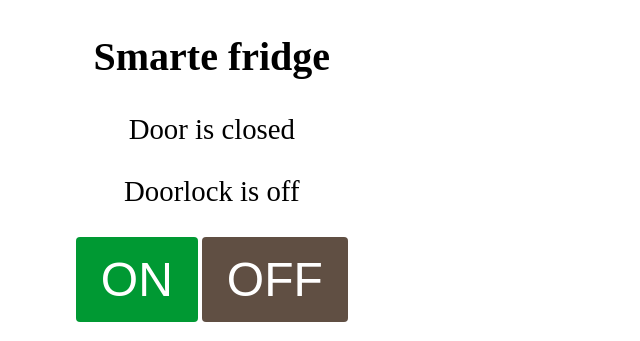
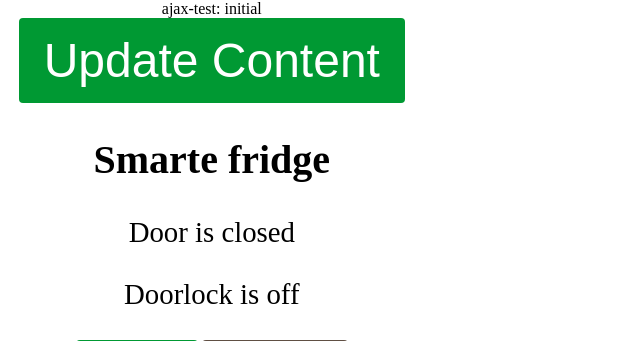
Before and after one commit to mario-trabert/RasPi_Backend, a Flask app: page / in a window 1280 px wide. Shown: the top 341 px of the page, without its empty margins (0-640 px from the left). Run offline with Flask 2, Linux system fonts and the light colour scheme; some libraries are stand-ins or nearby versions.

Commit message:
Update index.html

```diff
--- a/templates/index.html
+++ b/templates/index.html
@@ -4,9 +4,26 @@
 <title>RPi Web Server</title>
 <link rel="stylesheet" type="text/css" href="{{ url_for('static', filename='style.css') }}">
 <meta name="viewport" content="width=device-width, initial-scale=1">
+<script type="JavaScript">
+    function loadDoc() {
+      var xhttp = new XMLHttpRequest();
+      xhttp.onreadystatechange = function() {
+        if (this.readyState == 4 && this.status == 200) {
+         document.getElementById("demo").innerHTML = this.responseText;
+        }
+      };
+      xhttp.open("GET", "ajax_info.txt", true);
+      xhttp.send();
+    }
+</script>
 </head>
 
 <body>
+    <div id="demo">
+        ajax-test: initial
+    </div>
+    <button type="button" onclick="loadDoc()">Update Content</button>
+
     <h2>Smarte fridge</h2>
     <p>{{door_state}}</p>
     <p>{{magnet_state}}</p>
```
